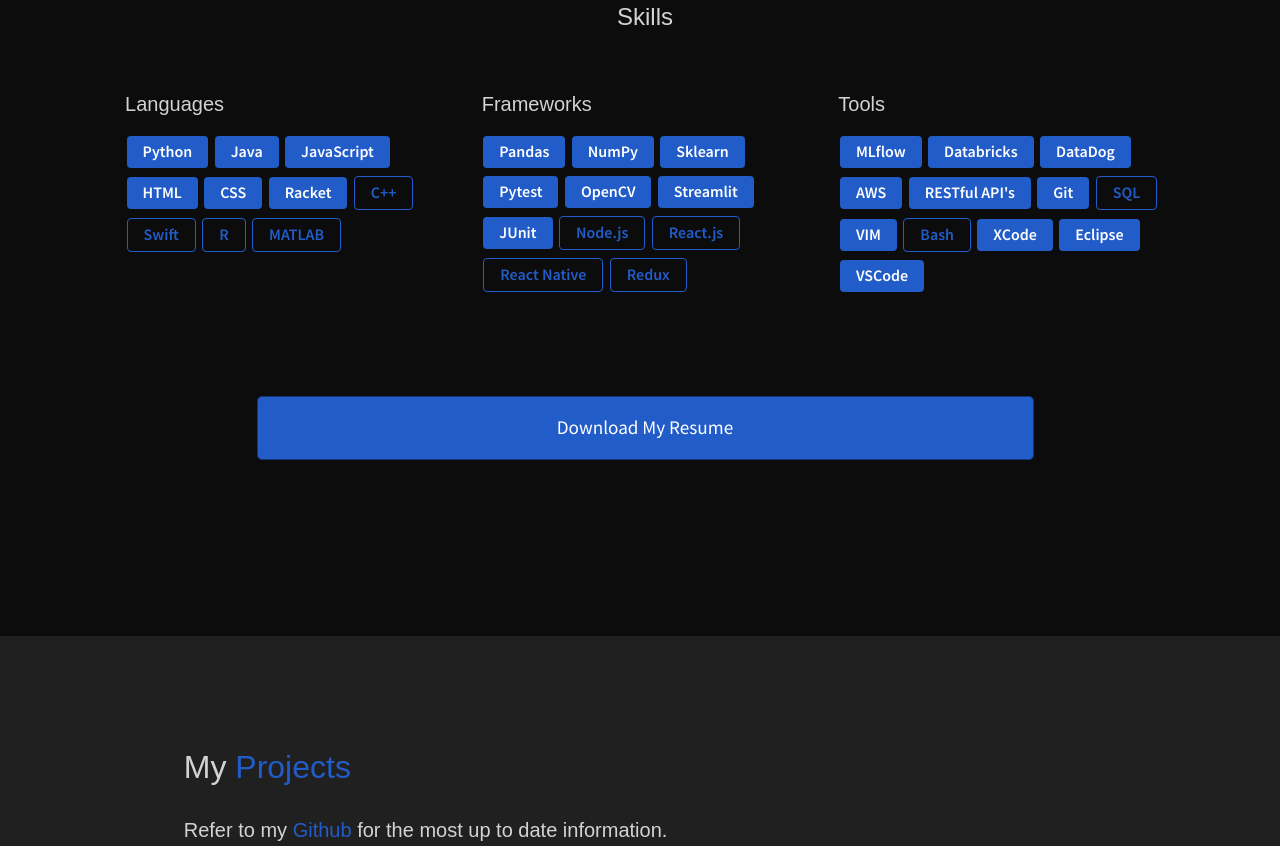
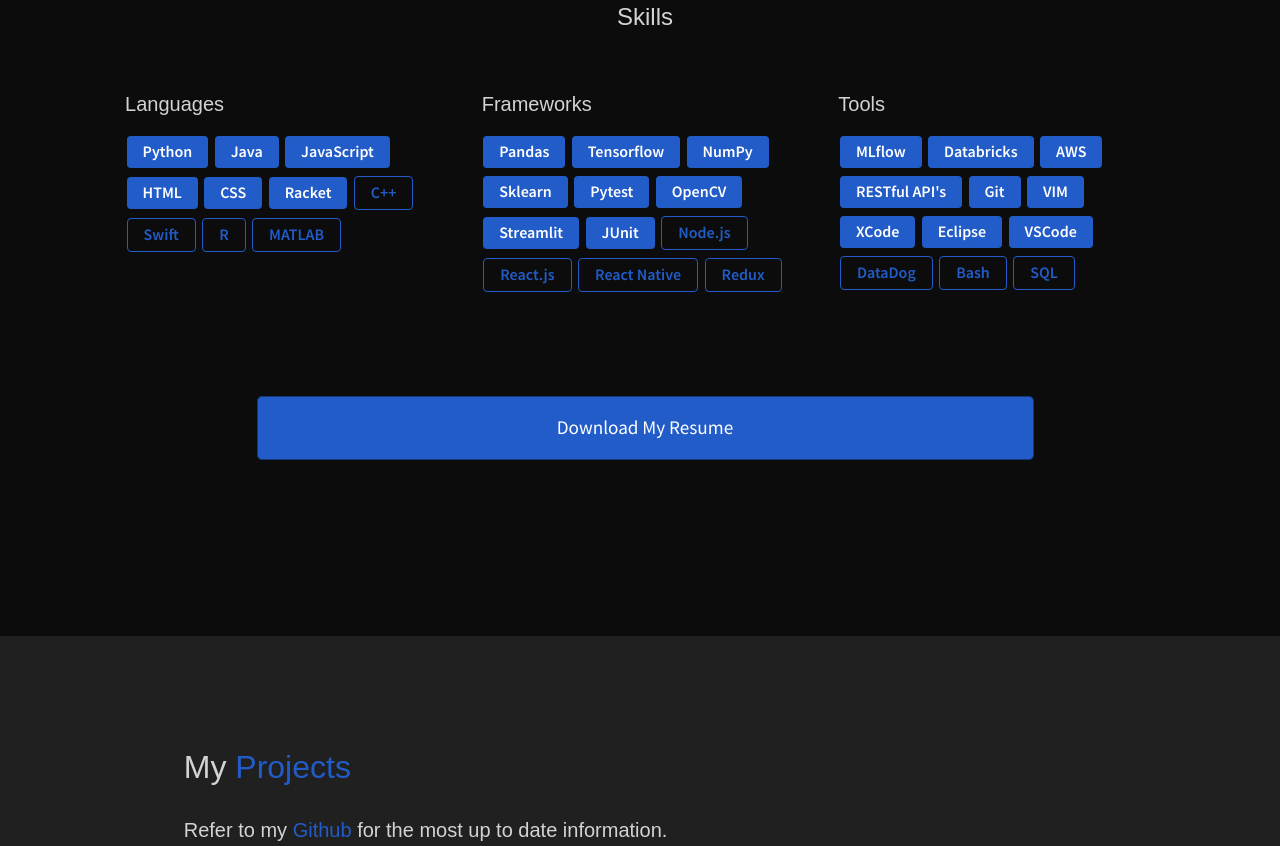
Before and after one commit to oshoura/Personal-Website, a plain HTML site: page index.html in a window 1280 px wide. Shown: the part 4054-4900 px from the top of the page. Drawn offline with Linux system fonts and the light colour scheme; a script that the page names is missing.

Commit message:
updated skills

```diff
--- a/index.html
+++ b/index.html
@@ -328,6 +328,7 @@
             <div class="col-lg-4 skills-card">
                 <h5 class="font-weight-light mb-3">Frameworks</h5>
                 <a><span class="tag">Pandas</span></a>
+                <a><span class="tag">Tensorflow</span></a>
                 <a><span class="tag">NumPy</span></a>
                 <a><span class="tag">Sklearn</span></a>
                 <a><span class="tag">Pytest</span></a>
@@ -343,16 +344,16 @@
                 <h5 class="font-weight-light mb-3">Tools</h5>
                 <a><span class="tag">MLflow</span></a>
                 <a><span class="tag">Databricks</span></a>
-                <a><span class="tag">DataDog</span></a>
                 <a><span class="tag">AWS</span></a>
                 <a><span class="tag">RESTful API's</span></a>
                 <a><span class="tag">Git</span></a>
-                <a><span class="tag tag-secondary">SQL</span></a>
                 <a><span class="tag">VIM</span></a>
-                <a><span class="tag tag-secondary">Bash</span></a>
                 <a><span class="tag">XCode</span></a>
                 <a><span class="tag">Eclipse</span></a>
                 <a><span class="tag">VSCode</span></a>
+                <a><span class="tag tag-secondary">DataDog</span></a>
+                <a><span class="tag tag-secondary">Bash</span></a>
+                <a><span class="tag tag-secondary">SQL</span></a>
             </div>
         </div>
         <div class="container text-center py-5"style="padding-top: 0rem !important">
```
